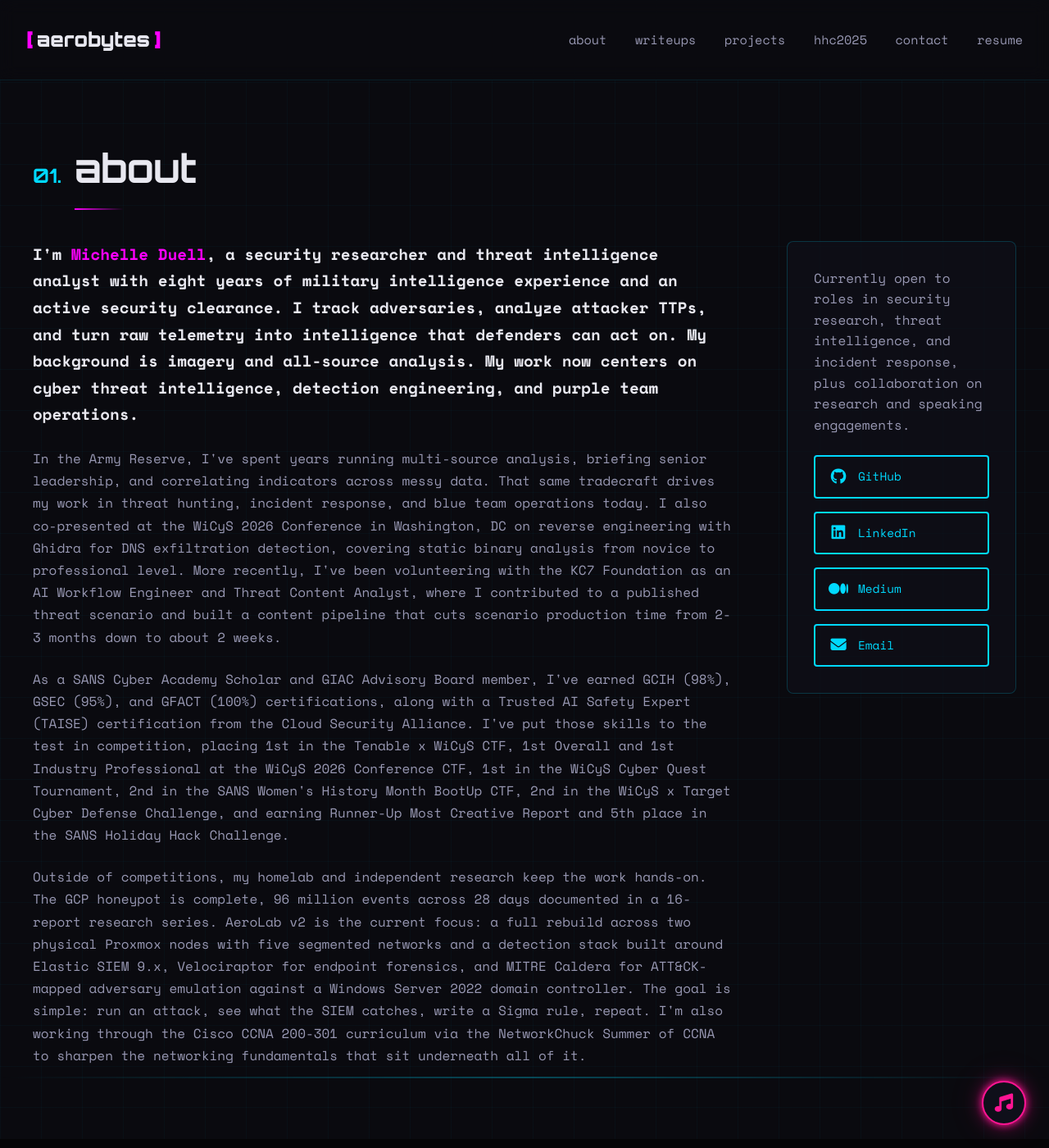
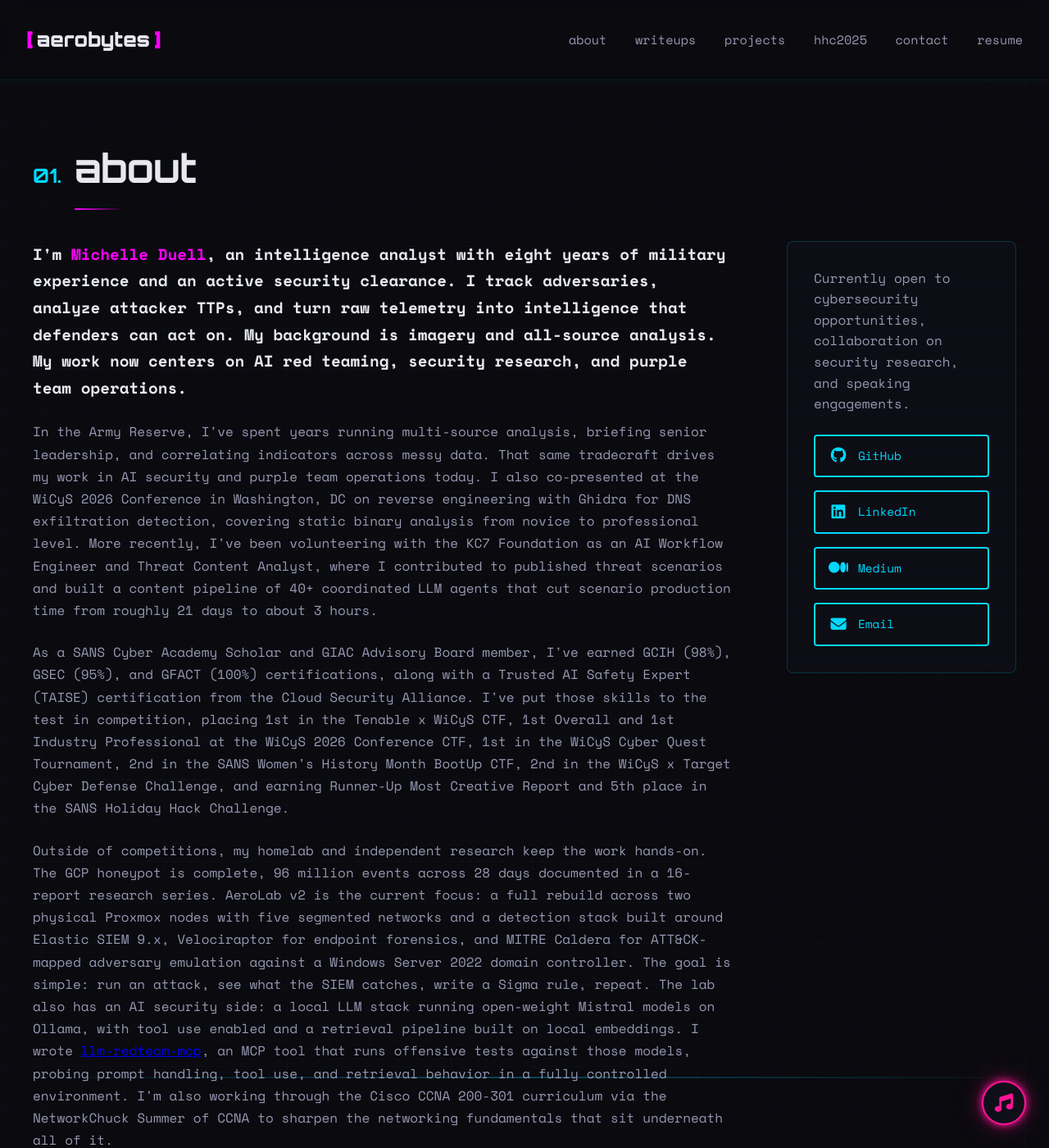
Before and after one commit to Aeronique/aerobytes-site, a Jekyll site: the page built from about.html, in a window 1280 px wide and 1400 px high. Shown: the whole window at 82% size. Built offline with Jekyll 4.4.1, drawn with Linux system fonts in a browser that asks for light colours.

Commit message:
Update about.html

```diff
--- a/about.html
+++ b/about.html
@@ -12,17 +12,17 @@
         </h2>
         <div class="about-content">
             <div class="about-text">
-                <p class="lead">I'm <span class="name-highlight">Michelle Duell</span>, a security researcher and threat intelligence analyst with eight years of military intelligence experience and an active security clearance. I track adversaries, analyze attacker TTPs, and turn raw telemetry into intelligence that defenders can act on. My background is imagery and all-source analysis. My work now centers on cyber threat intelligence, detection engineering, and purple team operations.</p>
+                <p class="lead">I'm <span class="name-highlight">Michelle Duell</span>, an intelligence analyst with eight years of military experience and an active security clearance. I track adversaries, analyze attacker TTPs, and turn raw telemetry into intelligence that defenders can act on. My background is imagery and all-source analysis. My work now centers on AI red teaming, security research, and purple team operations.</p>
 
-                <p>In the Army Reserve, I've spent years running multi-source analysis, briefing senior leadership, and correlating indicators across messy data. That same tradecraft drives my work in threat hunting, incident response, and blue team operations today. I also co-presented at the WiCyS 2026 Conference in Washington, DC on reverse engineering with Ghidra for DNS exfiltration detection, covering static binary analysis from novice to professional level. More recently, I've been volunteering with the KC7 Foundation as an AI Workflow Engineer and Threat Content Analyst, where I contributed to a published threat scenario and built a content pipeline that cuts scenario production time from 2-3 months down to about 2 weeks.</p>
+                <p>In the Army Reserve, I've spent years running multi-source analysis, briefing senior leadership, and correlating indicators across messy data. That same tradecraft drives my work in AI security and purple team operations today. I also co-presented at the WiCyS 2026 Conference in Washington, DC on reverse engineering with Ghidra for DNS exfiltration detection, covering static binary analysis from novice to professional level. More recently, I've been volunteering with the KC7 Foundation as an AI Workflow Engineer and Threat Content Analyst, where I contributed to published threat scenarios and built a content pipeline of 40+ coordinated LLM agents that cut scenario production time from roughly 21 days to about 3 hours.</p>
 
                 <p>As a SANS Cyber Academy Scholar and GIAC Advisory Board member, I've earned GCIH (98%), GSEC (95%), and GFACT (100%) certifications, along with a Trusted AI Safety Expert (TAISE) certification from the Cloud Security Alliance. I've put those skills to the test in competition, placing 1st in the Tenable x WiCyS CTF, 1st Overall and 1st Industry Professional at the WiCyS 2026 Conference CTF, 1st in the WiCyS Cyber Quest Tournament, 2nd in the SANS Women's History Month BootUp CTF, 2nd in the WiCyS x Target Cyber Defense Challenge, and earning Runner-Up Most Creative Report and 5th place in the SANS Holiday Hack Challenge.</p>
 
-                <p>Outside of competitions, my homelab and independent research keep the work hands-on. The GCP honeypot is complete, 96 million events across 28 days documented in a 16-report research series. AeroLab v2 is the current focus: a full rebuild across two physical Proxmox nodes with five segmented networks and a detection stack built around Elastic SIEM 9.x, Velociraptor for endpoint forensics, and MITRE Caldera for ATT&CK-mapped adversary emulation against a Windows Server 2022 domain controller. The goal is simple: run an attack, see what the SIEM catches, write a Sigma rule, repeat. I'm also working through the Cisco CCNA 200-301 curriculum via the NetworkChuck Summer of CCNA to sharpen the networking fundamentals that sit underneath all of it.</p>
+                <p>Outside of competitions, my homelab and independent research keep the work hands-on. The GCP honeypot is complete, 96 million events across 28 days documented in a 16-report research series. AeroLab v2 is the current focus: a full rebuild across two physical Proxmox nodes with five segmented networks and a detection stack built around Elastic SIEM 9.x, Velociraptor for endpoint forensics, and MITRE Caldera for ATT&CK-mapped adversary emulation against a Windows Server 2022 domain controller. The goal is simple: run an attack, see what the SIEM catches, write a Sigma rule, repeat. The lab also has an AI security side: a local LLM stack running open-weight Mistral models on Ollama, with tool use enabled and a retrieval pipeline built on local embeddings. I wrote <a href="https://github.com/Aeronique/llm-redteam-mcp" target="_blank">llm-redteam-mcp</a>, an MCP tool that runs offensive tests against those models, probing prompt handling, tool use, and retrieval behavior in a fully controlled environment. I'm also working through the Cisco CCNA 200-301 curriculum via the NetworkChuck Summer of CCNA to sharpen the networking fundamentals that sit underneath all of it.</p>
             </div>
 
             <div class="about-contact">
-                <p class="contact-intro">Currently open to roles in security research, threat intelligence, and incident response, plus collaboration on research and speaking engagements.</p>
+                <p class="contact-intro">Currently open to cybersecurity opportunities, collaboration on security research, and speaking engagements.</p>
                 <div class="social-links">
                     <a href="https://github.com/Aeronique" target="_blank" class="social-link" aria-label="GitHub">
                         <i class="fab fa-github"></i>
```
